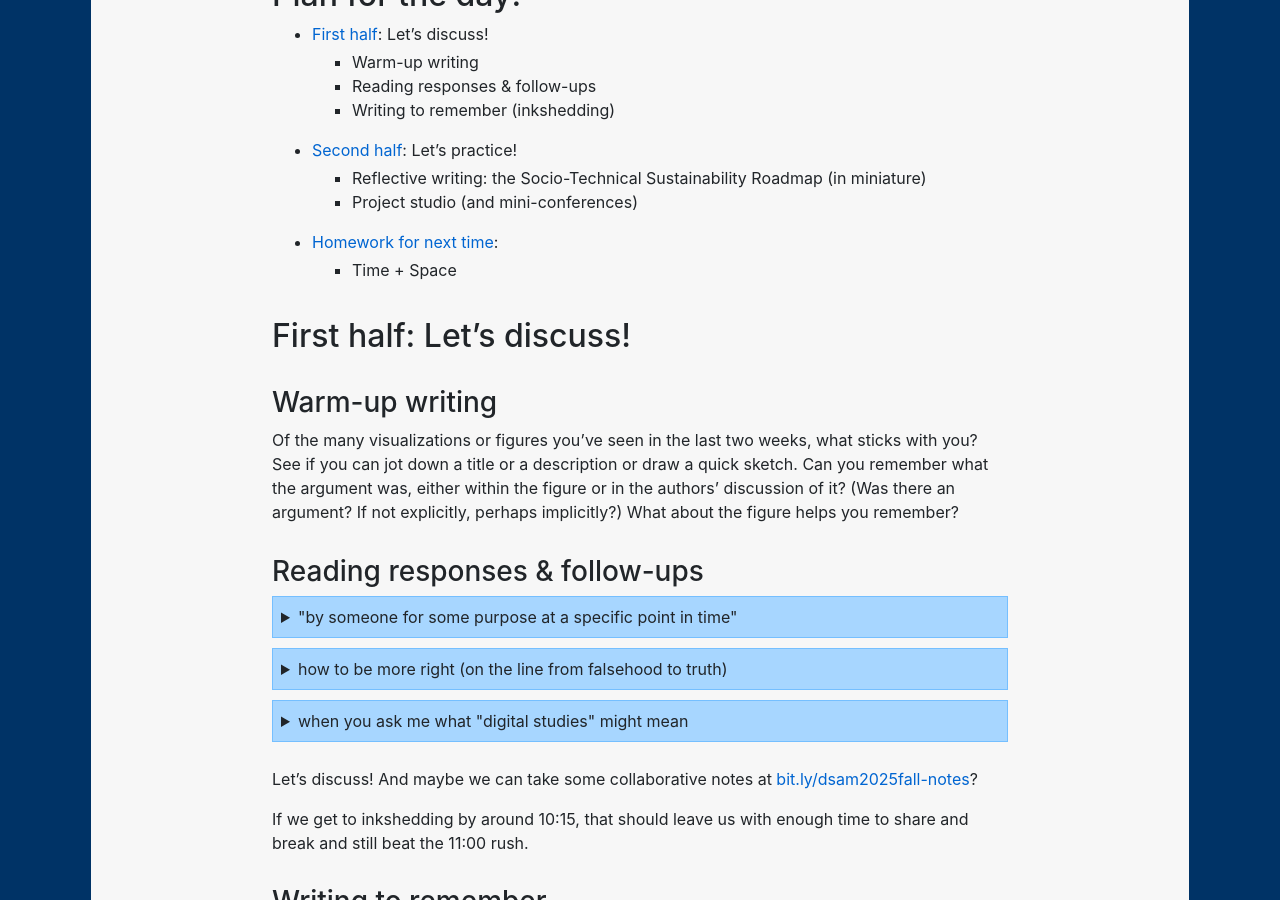
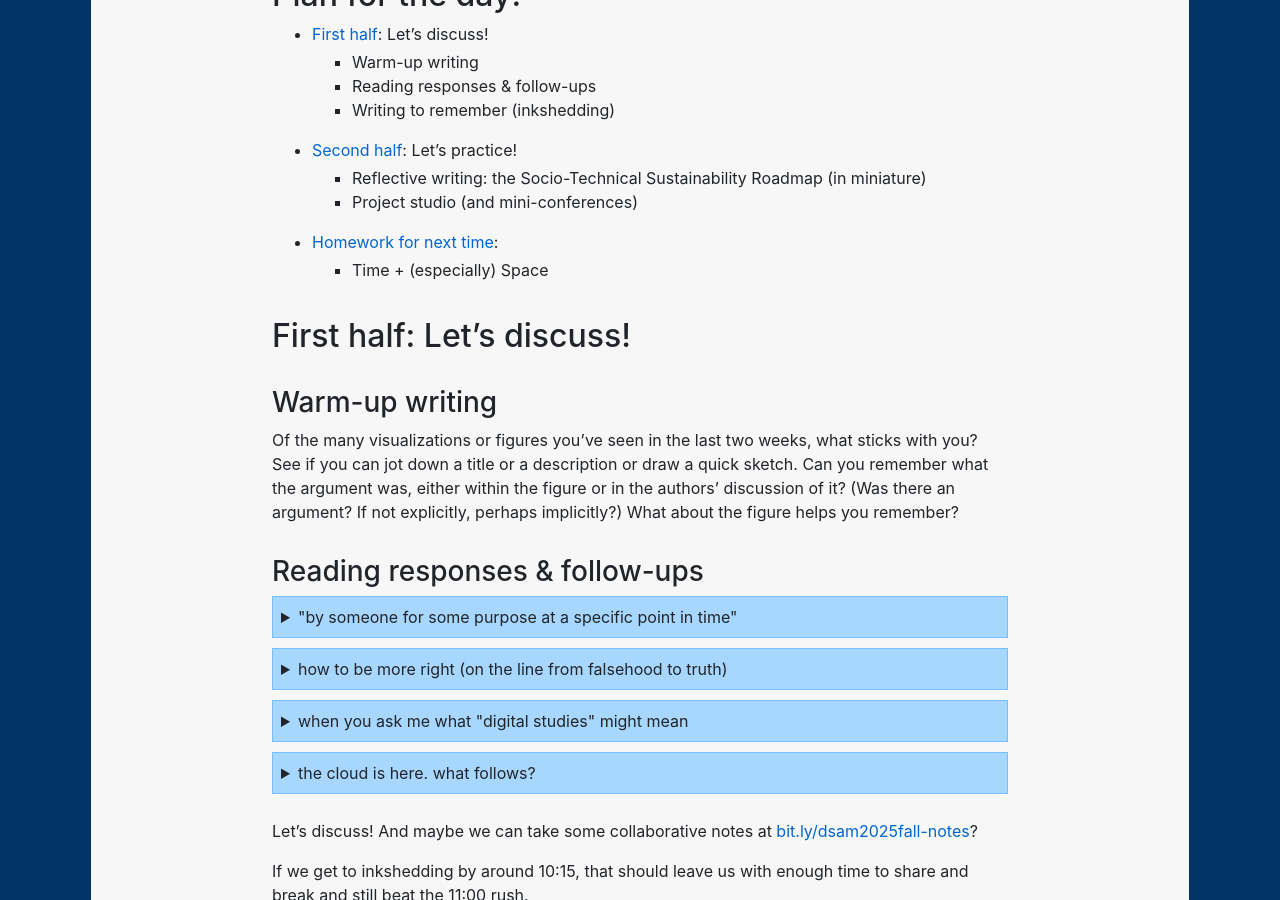
Before and after one commit to benmiller314/dsam2025fall, a Jekyll site: the page built from plans/week-07.md, in a window 1280 px wide and 900 px high, scrolled down 467 px. Built offline with Jekyll 4.4.1, drawn with Linux system fonts in a browser that asks for light colours; our own code applies the rules of GitHub Pages for plain Markdown files.

Commit message:
add post from Rose
Pittsburgh as one place where "the cloud" is actually sited

```diff
--- a/plans/week-07.md
+++ b/plans/week-07.md
@@ -32,7 +32,7 @@
     - Reflective writing: the Socio-Technical Sustainability Roadmap (in miniature)
     - Project studio (and mini-conferences)
 * [Homework for next time](#hw):
-    - Time + Space
+    - Time + (especially) Space
 
 
 ## First half: Let's discuss! {#first-half}
@@ -71,6 +71,15 @@
     <p>Ensmenger's "The Cloud is a Factory" is not computational: it's not underwritten by a relational database or engaged in replicable visualization techniques. But nevertheless, I would argue it's very much a digital humanities project. How do you understand the work he's doing here?</p>
     <p>If it's helpful, here's a sample passage:</p>
     <blockquote>All of this is to establish that it is impossible to understand the emergence of the modern information society without reference to the larger history of industrialization. Why is this significant? Because industrialization is fundamentally as much a social and political project as it is technological or economic. The ostensible driving force behind industrialization is the pursuit of efficiency, but the actual history of how, when, and why certain economic sectors chose to industrialize suggests otherwise. New techniques and technologies do not emerge out of nothing to revolutionize work practices; they are designed explicitly to do so. Machines are designed by humans to accomplish human agendas, and as such it is essential to always ask why industrialization is happening, to what ends, and for what purposes. (43)</blockquote>
+</details>
+
+<details><summary>the cloud is here. what follows?</summary>
+    <p>Rose draws our attention to some of the takeaways at the end of Ensmenger's "The Cloud is a Factory" and brings them into a particularly local context: Pittsburgh's historical access to the things that attract factories, including digital ones. Starting in the middle of her quoted passage:</p>
+    <blockquote>
+        <blockquote>When Amazon recently encouraged cities to bid for the privilege of hosting their “second headquarters,” they were clearly pushing for those cities with well-established physical and social infrastructures: housing, highways, schools, restaurants, and recreational facilities. When Microsoft or Facebook looks to locate a new data center, they require easy access to inexpensive electricity, a plentiful water supply, and an appropriately skilled labor force. It is any surprise that these data centers are often located in the same places that housed industrial-era factories just a generation ago?" (Ensmenger 43–44)</blockquote>
+        <p>This made me wonder about Pittsburgh as a location for the Cloud Factories, as one of these places that used to house industrial-era factories. I remember Alison mentioning the construction of new data centers in Pennsylvania, which led me to find <a href="https://www.datacentermap.com/usa/pennsylvania/">this interactive map</a> (an interesting data visualization in its own right) that shows their locations across the state.</p>
+        <p>I wanted to adjust Ensmenger's question: <strong>with this sense of geographical closeness, how can we more accurately depict the Cloud as a factory in our digital work at the University of Pittsburgh, and not as a disembodied computational device?</strong></p>
+    </blockquote>
 </details>
 
 
```
